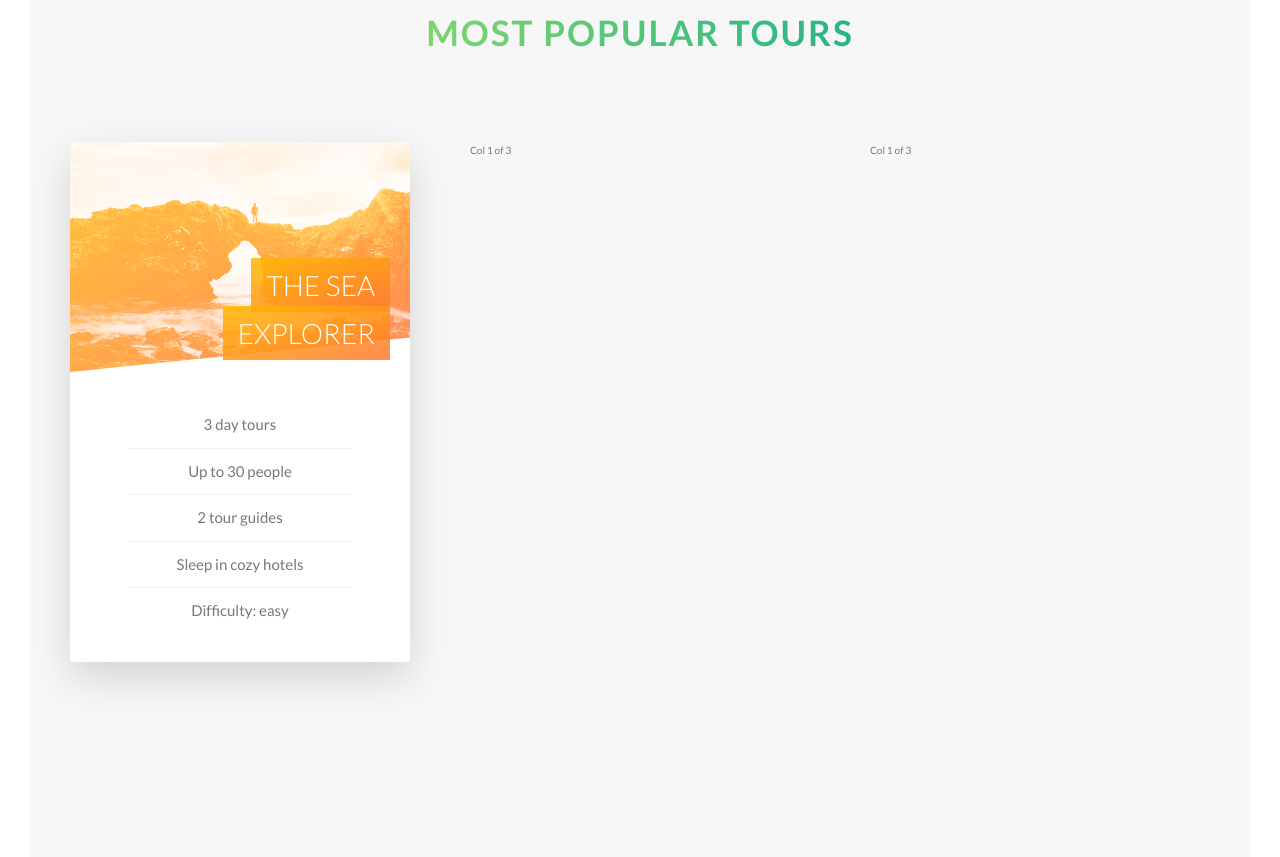
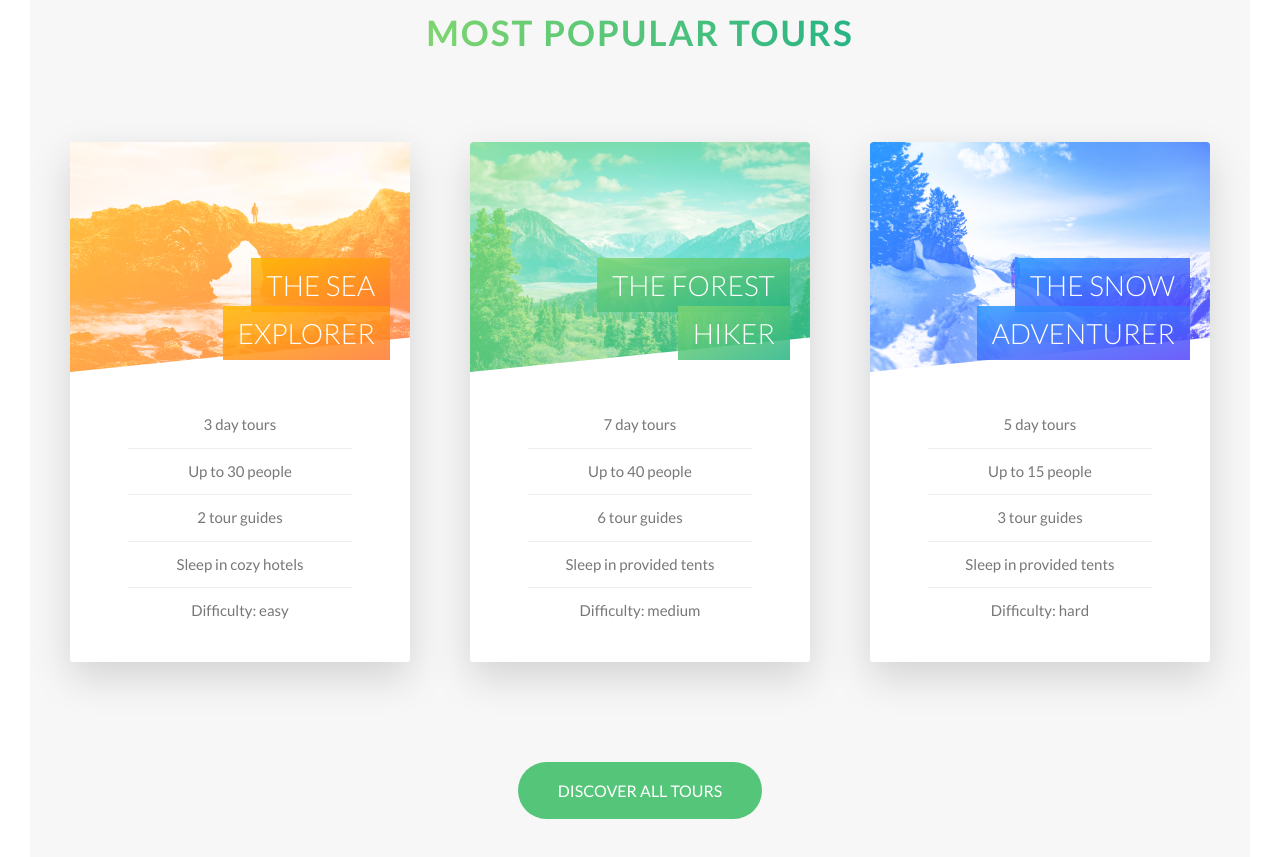
Before and after one commit to ryankresna/advanced-css-course-master, a website: page Natours/starter/index.html in a window 1280 px wide. Shown: the part 2331-3188 px from the top of the page. Drawn offline with Linux system fonts and the light colour scheme.

Commit message:
41. Building the Tours Section - Part 3

```diff
--- a/Natours/starter/index.html
+++ b/Natours/starter/index.html
@@ -169,14 +169,92 @@
                 </div>
               </div>
               <div class="card__side card__side--back card__side--back-1">
-                BACK
+                <div class="card__cta">
+                  <div class="card__price-box">
+                    <p class="card__price-only">
+                      Only
+                    </p>
+                    <p class="card__price-value">$297</p>
+                  </div>
+                  <a href="#" class="btn btn--white">Book now !</a>
+                </div>
               </div>
             </div>
           </div>
 
-          <div class="col-1-of-3">Col 1 of 3</div>
+          <div class="col-1-of-3">
+            <div class="card">
+              <div class="card__side card__side--front">
+                <div class="card__picture card__picture--2">
+                  &nbsp;
+                </div>
+                <h4 class="card__heading">
+                  <span class="card__heading-span card__heading-span--2">
+                    The Forest Hiker
+                  </span>
+                </h4>
+                <div class="card__details">
+                  <ul>
+                    <li>7 day tours</li>
+                    <li>Up to 40 people</li>
+                    <li>6 tour guides</li>
+                    <li>Sleep in provided tents</li>
+                    <li>Difficulty: medium</li>
+                  </ul>
+                </div>
+              </div>
+              <div class="card__side card__side--back card__side--back-2">
+                <div class="card__cta">
+                  <div class="card__price-box">
+                    <p class="card__price-only">
+                      Only
+                    </p>
+                    <p class="card__price-value">$497</p>
+                  </div>
+                  <a href="#" class="btn btn--white">Book now !</a>
+                </div>
+              </div>
+            </div>
+          </div>
 
-          <div class="col-1-of-3">Col 1 of 3</div>
+          <div class="col-1-of-3">
+            <div class="card">
+              <div class="card__side card__side--front">
+                <div class="card__picture card__picture--3">
+                  &nbsp;
+                </div>
+                <h4 class="card__heading">
+                  <span class="card__heading-span card__heading-span--3">
+                    The Snow Adventurer
+                  </span>
+                </h4>
+                <div class="card__details">
+                  <ul>
+                    <li>5 day tours</li>
+                    <li>Up to 15 people</li>
+                    <li>3 tour guides</li>
+                    <li>Sleep in provided tents</li>
+                    <li>Difficulty: hard</li>
+                  </ul>
+                </div>
+              </div>
+              <div class="card__side card__side--back card__side--back-3">
+                <div class="card__cta">
+                  <div class="card__price-box">
+                    <p class="card__price-only">
+                      Only
+                    </p>
+                    <p class="card__price-value">$897</p>
+                  </div>
+                  <a href="#" class="btn btn--white">Book now !</a>
+                </div>
+              </div>
+            </div>
+          </div>
+        </div>
+
+         <div class="u-center-text u-margin-top-huge">
+          <a href="#" class="btn btn--green">Discover all tours</a>
         </div>
       </section>
     </main>
--- a/Natours/starter/sass/base/_utilities.scss
+++ b/Natours/starter/sass/base/_utilities.scss
@@ -11,3 +11,10 @@
 .u-margin-bottom-big {
   margin-bottom: 8rem;
 }
+
+.u-margin-top-big {
+  margin-top: 8rem;
+}
+.u-margin-top-huge {
+  margin-top: 10rem;
+}
--- a/Natours/starter/sass/components/_button.scss
+++ b/Natours/starter/sass/components/_button.scss
@@ -32,6 +32,15 @@
 
     &::after {
       background-color: $color-white;
+    }
+  }
+
+  &--green {
+    background-color: $color-primary;
+    color: $color-white;
+
+    &::after {
+      background-color: $color-primary;
     }
   }
 
--- a/Natours/starter/sass/components/_card.scss
+++ b/Natours/starter/sass/components/_card.scss
@@ -26,6 +26,14 @@
       &-1 {
         background-image: linear-gradient(to right bottom, $color-secondary-light, $color-secondary-dark);
       }
+
+      &-2 {
+        background-image: linear-gradient(to right bottom, $color-primary-light, $color-primary-dark);
+      }
+
+      &-3 {
+        background-image: linear-gradient(to right bottom, $color-tertiary-light, $color-tertiary-dark);
+      }
     }
   }
 
@@ -43,6 +51,8 @@
     height: 23rem;
     background-blend-mode: screen;
     clip-path: polygon(0 0, 100% 0, 100% 85%, 0 100%);
+    border-top-left-radius: 3px;
+    border-top-right-radius: 3px;
 
     &--1 {
       background-image:
@@ -50,11 +60,13 @@
     }
 
     &--2 {
-      background-image: url(../img/nat-5.jpg);
+      background-image:
+        linear-gradient(to right bottom, $color-primary-light, $color-primary-dark), url(../img/nat-6.jpg);
     }
 
     &--3 {
-      background-image: url(../img/nat-5.jpg);
+      background-image:
+        linear-gradient(to right bottom, $color-tertiary-light, $color-tertiary-dark), url(../img/nat-7.jpg);
     }
   }
 
@@ -82,6 +94,22 @@
         rgba($color-secondary-dark, 0.85)
       );
     }
+
+    &--2 {
+      background-image: linear-gradient(
+        to right bottom,
+        rgba($color-primary-light, 0.85),
+        rgba($color-primary-dark, 0.85)
+      );
+    }
+
+    &--3 {
+      background-image: linear-gradient(
+        to right bottom,
+        rgba($color-tertiary-light, 0.85),
+        rgba($color-tertiary-dark, 0.85)
+      );
+    }
   }
 
   &__details {
@@ -102,4 +130,30 @@
       }
     }
   }
+
+  // front side styling
+  &__cta {
+    position: absolute;
+    top: 50%;
+    left: 50%;
+    transform: translate(-50%, -50%);
+    width: 90%;
+    text-align: center;
+  }
+
+  &__price-box {
+    text-align: center;
+    color: $color-white;
+    margin-bottom: 8rem;
+  }
+
+  &__price-only {
+    font-size: 1.4rem;
+    text-transform: uppercase;
+  }
+
+  &__price-value {
+    font-size: 6rem;
+    font-weight: 100;
+  }
 }
--- a/Natours/starter/sass/pages/_home.scss
+++ b/Natours/starter/sass/pages/_home.scss
@@ -25,6 +25,6 @@
 
 .section-tours {
   background-color: $color-grey-light-1;
-  padding: 25rem 0 50rem 0;
+  padding: 25rem 0 15rem 0;
   margin-top: -10rem;
 }
```
Also changed, not shown: Natours/starter/css/style.css, 1 other file.
